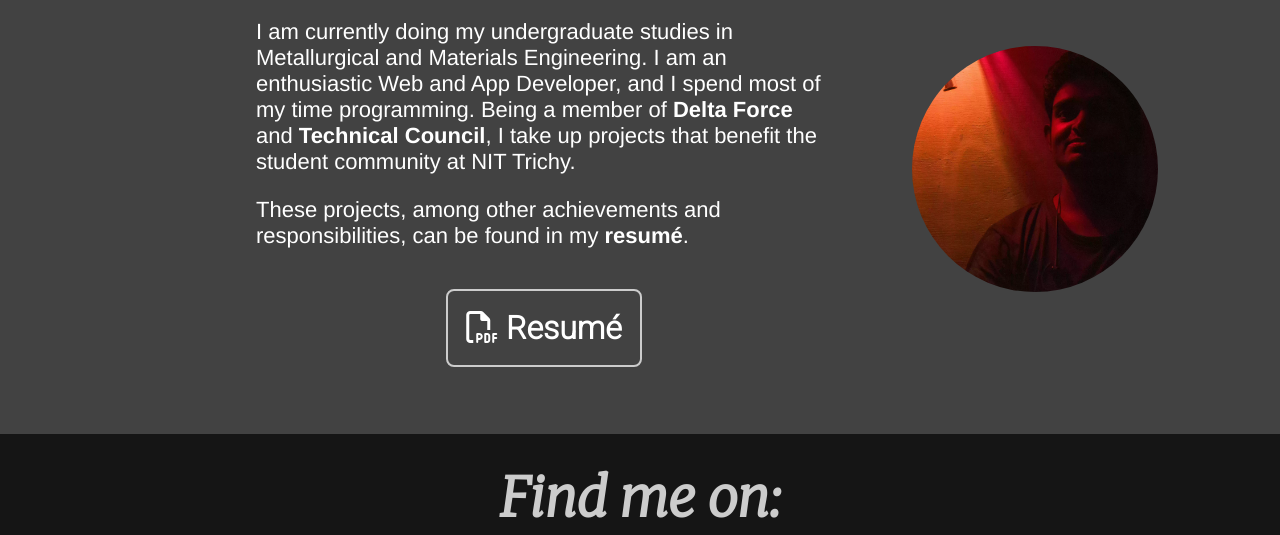
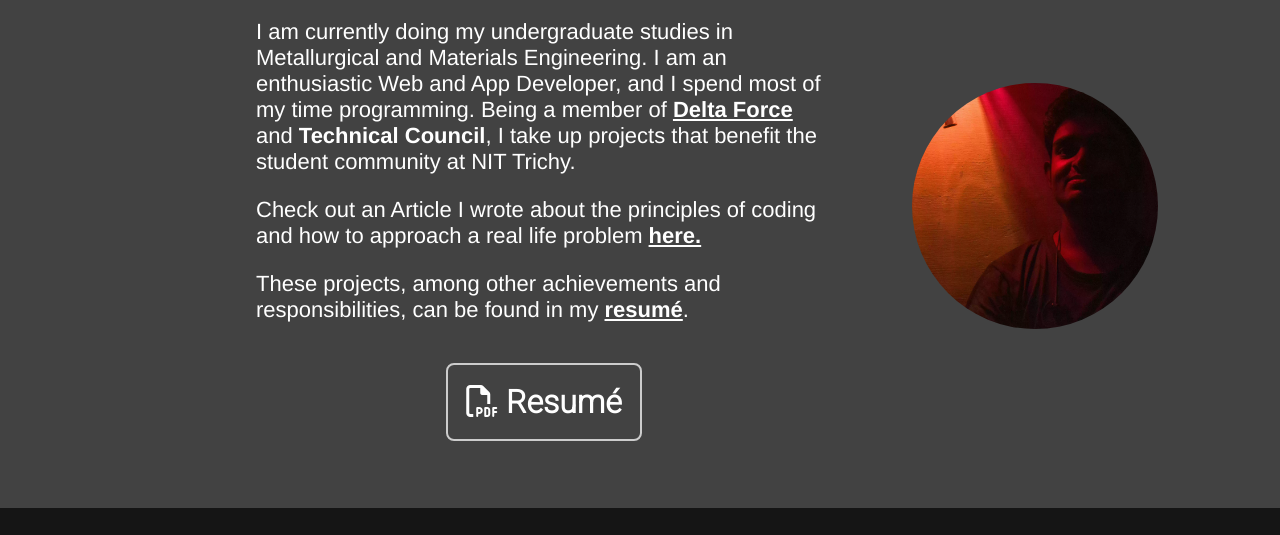
Before and after one commit to bestinbthomas/bestinbthomas.github.io, a plain HTML site: page index.html in a window 1280 px wide. Shown: the part 1180-1715 px from the top of the page. Drawn offline with Linux system fonts and the light colour scheme; a web font is replaced by a local one.

Commit message:
add article link

```diff
--- a/index.html
+++ b/index.html
@@ -128,6 +128,9 @@
 							Trichy.
 						</p>
 						<p>
+							Check out an Article I wrote about the principles of coding and how to approach a real life problem <a class="about_a" target="_blank" href="https://medium.com/technical-council-nitt/coding-in-the-first-principle-7439517e43eb" >here.</a>
+						</p>
+						<p>
 							These projects, among other achievements and responsibilities, can
 							be found in my
 							<a
--- a/style.css
+++ b/style.css
@@ -6,9 +6,6 @@ hr {
 	width: 500px;
 	max-width: 80vw;
 	color: #0077b5;
-}
-a {
-	text-decoration: none;
 }
 
 #home_block {
@@ -306,6 +303,10 @@ a {
 	font-weight: 900;
 }
 
+.about_a:hover {
+	text-decoration: underline !important;
+}
+
 .resume_div a {
 	padding: 18px;
 	color: white;
```
Lines whose indentation alone changed are shown as unchanged.
